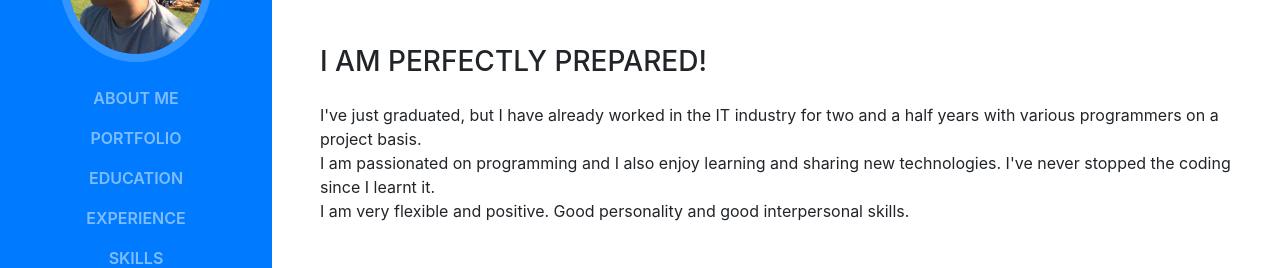
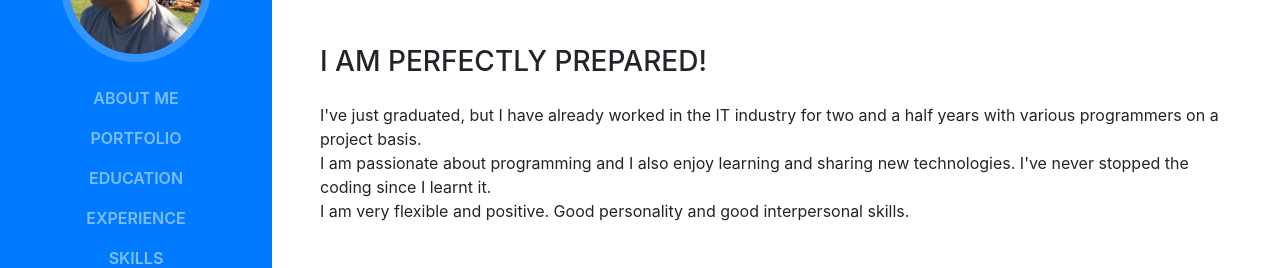
Before and after one commit to yjkim5426/yjkim5426.github.io, a website with bundled scripts: page index.html in a window 1280 px wide. Shown: the part 294-562 px from the top of the page. Built offline with nearby package versions, Linux system fonts and the light colour scheme; a web font is replaced by a local one.

Commit message:
Change the spelling.
Change the spelling.

```diff
--- a/index.html
+++ b/index.html
@@ -80,7 +80,7 @@
           <h3 class="mb-0">I am perfectly prepared!</h3>
           <br>
           <p class="mb-5">I've just graduated, but I have already worked in the IT industry for two and a half years with various programmers on a project basis.<br>
-            I am passionated on programming and I also enjoy learning and sharing new technologies. I've never stopped the coding since I learnt it.<br>
+            I am passionate about programming and I also enjoy learning and sharing new technologies. I've never stopped the coding since I learnt it.<br>
             I am very flexible and positive. Good personality and good interpersonal skills.
           </p>
           <ul class="list-inline list-social-icons mb-0">
```
